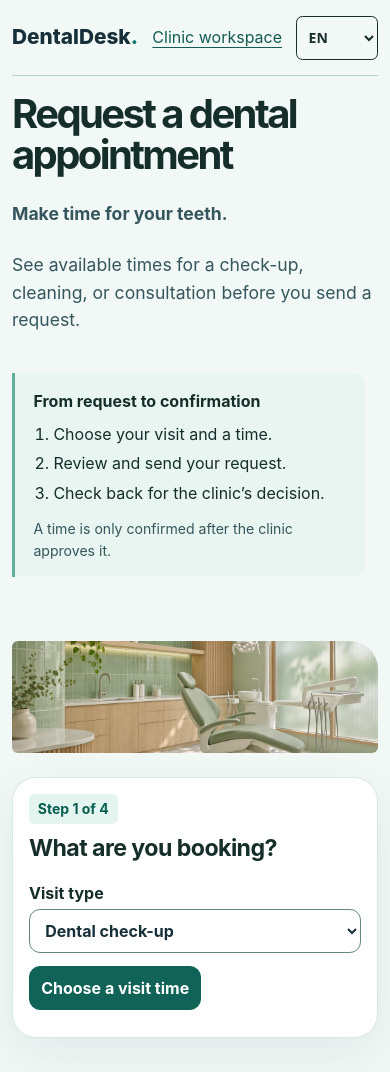
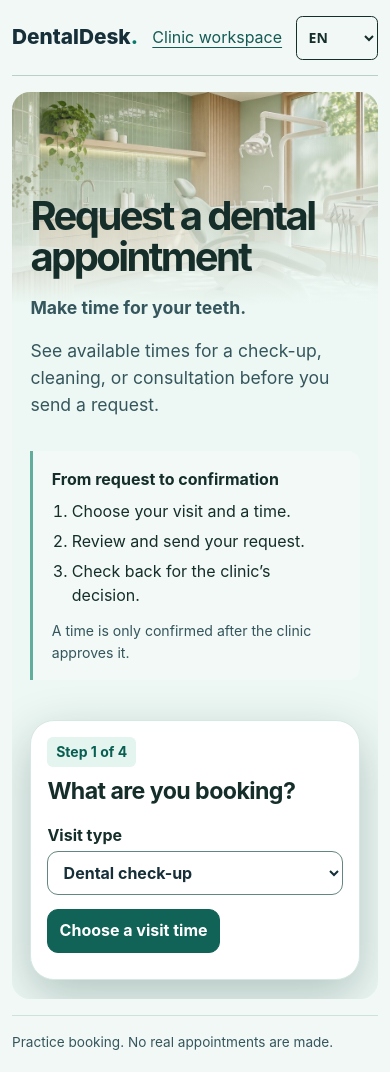
Before and after one commit to wesbertolaia/dentaldesk, a website with bundled scripts: page public/patient.html in a window 390 px wide. Shown: the top 1072 px of the page. Built offline with nearby package versions, Linux system fonts and the light colour scheme.

Commit message:
Integrate artwork into each project header composition

```diff
--- a/public/patient.css
+++ b/public/patient.css
@@ -71,3 +71,15 @@ dd { font-weight:650; margin:0; }
 .signature-line { color: #286658; font-size: .88rem; font-weight: 700; }
 .dental-hero-photo { display: block; width: 100%; height: clamp(112px, 16vw, 210px); object-fit: cover; object-position: center 55%; border-radius: 6px 28px 6px 6px; margin-top: 1rem; }
 @media (max-width: 560px) { .intro .booking-guide { margin-top: 1rem; } }
+
+/* The clinic sets the scene, and the booking card sits in front of it. */
+.layout { position: relative; isolation: isolate; align-items: center; gap: clamp(1rem,4vw,3rem); padding: clamp(1.15rem,3.5vw,3.25rem); margin-top: 1rem; border-radius: 26px; background: #eaf6f1; overflow: hidden; }
+.dental-hero-photo { position: absolute; z-index: -2; inset: 0; width: 100%; height: 100%; margin: 0; border-radius: 0; object-position: 72% center; }
+.layout::before { content: ""; position: absolute; z-index: -1; inset: 0; background: linear-gradient(90deg,#edf8f4 5%,#edf8f4ed 36%,#edf8f450 75%); }
+.intro .booking-guide { background: #f3faf7e8; }
+.layout .card { background: #fff; box-shadow: 0 16px 48px #052c2740; }
+@media (max-width: 620px) {
+  .layout { border-radius: 18px; padding-top: 6.5rem; }
+  .dental-hero-photo { height: 14rem; object-position: center 58%; }
+  .layout::before { background: linear-gradient(to bottom,#edf8f400,#edf8f4 13.3rem); }
+}
--- a/public/patient.html
+++ b/public/patient.html
@@ -6,7 +6,7 @@
   <meta name="description" content="Choose a visit type and request an appointment with DentalDesk.">
   <title>Request a dental visit | DentalDesk</title>
   <link rel="icon" href="data:,">
-  <link rel="stylesheet" href="./patient.css?v=signature-hero">
+  <link rel="stylesheet" href="./patient.css?v=composed-hero">
   <script src="./locale.js?v=signature-hero"></script>
   <script type="module" src="./patient.js?v=patient-experience"></script>
   <link rel="stylesheet" href="./locale.css">
@@ -15,11 +15,11 @@
   <header class="top wrap"><a href="./patient.html" class="brand">DentalDesk<span>.</span></a><a href="./">Clinic workspace</a><span data-language-menu></span></header>
   <main class="wrap">
     <section class="layout" aria-labelledby="offer">
+      <img class="dental-hero-photo" src="./header-visual.jpg" alt="" width="1200" height="800">
       <div class="intro">
         <p class="signature-line">Make time for your teeth.</p>
         <h1 id="offer">Request a dental appointment</h1>
         <p>See available times for a check-up, cleaning, or consultation before you send a request.</p>
-        <img class="dental-hero-photo" src="./header-visual.jpg" alt="" width="1200" height="800">
         <aside class="booking-guide"><strong>From request to confirmation</strong>
           <ol><li>Choose your visit and a time.</li><li>Review and send your request.</li><li>Check back for the clinic’s decision.</li></ol>
           <p>A time is only confirmed after the clinic approves it.</p>
```
